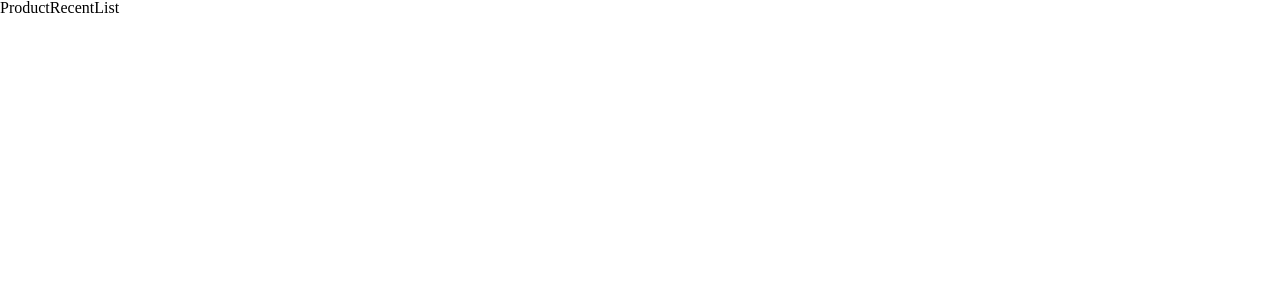
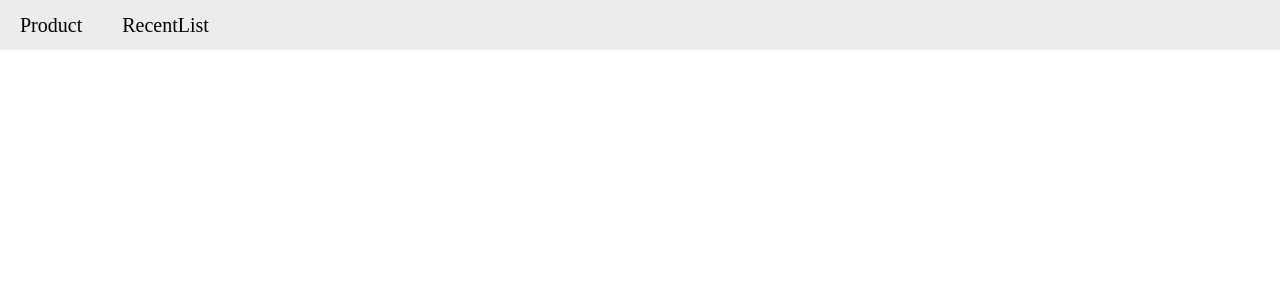
Before and after one commit to wantedAssignment/front-ta-2, a React (Create React App) app: page / in a window 1280 px wide. Shown: the top 300 px of the page. Built offline with nearby package versions, Linux system fonts and the light colour scheme.

Commit message:
Design: Header 스타일 수정

```diff
--- a/src/Components/Navigation.js
+++ b/src/Components/Navigation.js
@@ -1,13 +1,50 @@
 import React from 'react';
 import { Link, withRouter } from 'react-router-dom';
+import styled from 'styled-components';
 
 const Navigation = withRouter(({ location: { pathname } }) => {
   return (
-    <>
+    <Header>
       <Link to="/product">Product</Link>
       <Link to="/recentList">RecentList</Link>
-    </>
+    </Header>
   );
 });
 
 export default Navigation;
+
+const Header = styled.header`
+  width: 100%;
+  height: 50px;
+  display: flex;
+  background-color: #ececec;
+  margin-bottom: 30px;
+
+  > a {
+    display: inline-block;
+    padding: 0 20px;
+    font-size: 20px;
+    display: flex;
+    justify-content: center;
+    align-items: center;
+    position: relative;
+
+    &:before {
+      content: '';
+      position: absolute;
+      bottom: 0px;
+      left: 0;
+      width: 100%;
+      height: 2px;
+      background-color: #000;
+      opacity: 0;
+      transition: 0.3s;
+    }
+
+    &:hover {
+      &:before {
+        opacity: 1;
+      }
+    }
+  }
+`;
```
